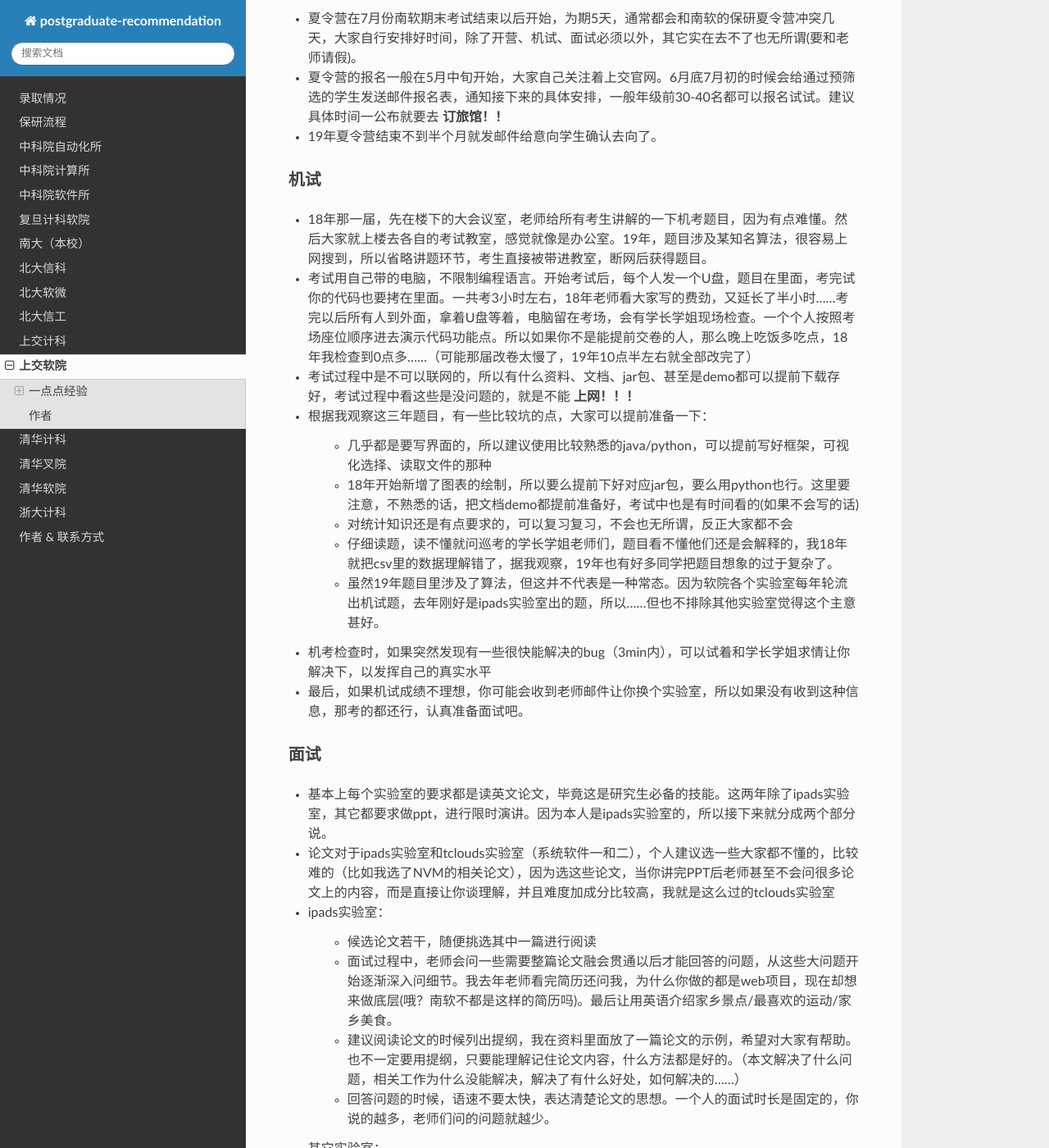
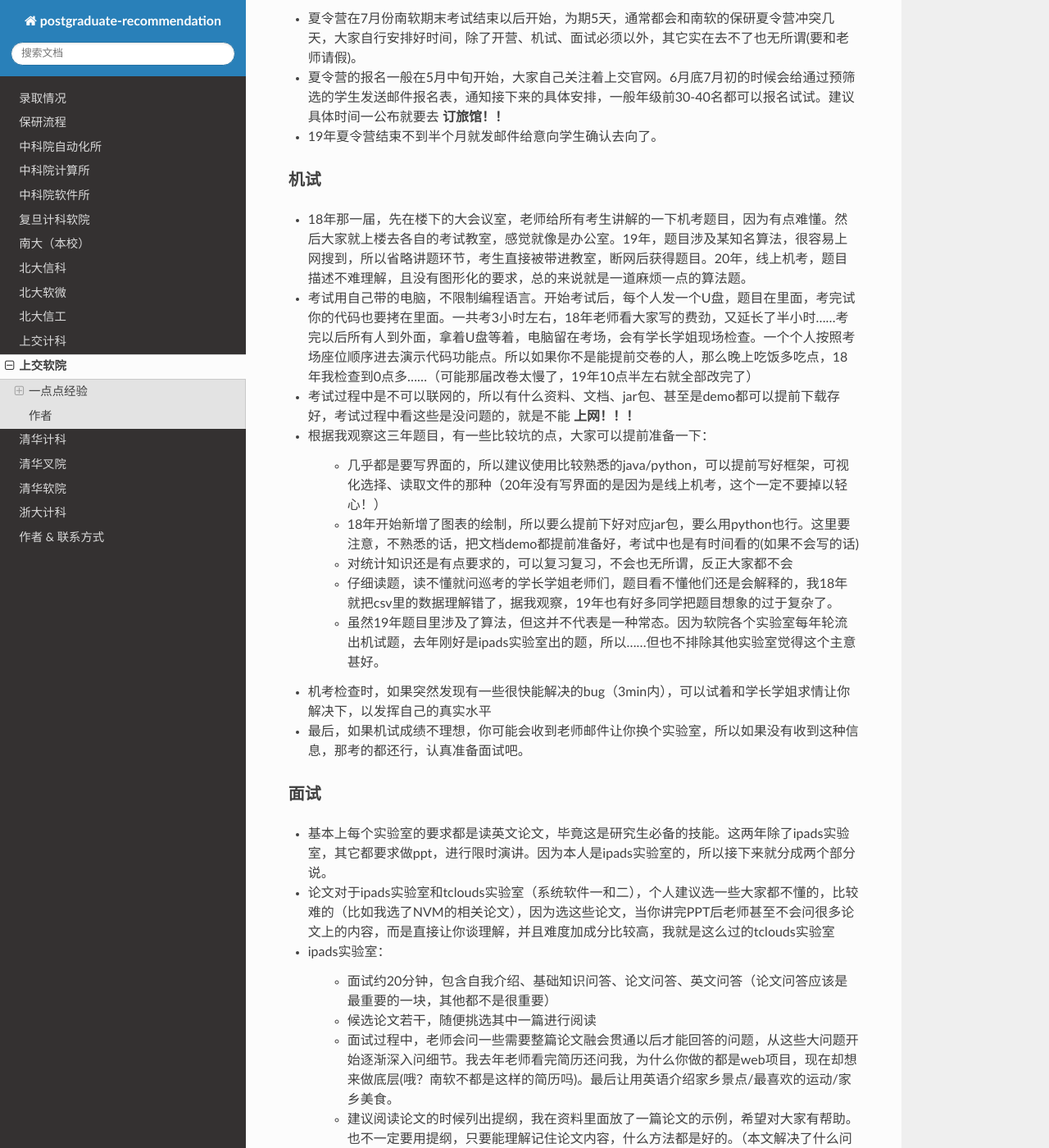
Before and after one commit to NJU-SE-15-share-review/postgraduate-recommendation, a Sphinx documentation site: the page built from source/schools/sjtu/se.rst, in a window 1280 px wide and 1400 px high, scrolled down 317 px. Shown: the whole window at 82% size. Built offline with Sphinx 7.4.7 and the Read the Docs theme 2.0.0, drawn with Linux system fonts in a browser that asks for light colours; some of the changed text lies outside the part shown.

Commit message:
add sjtu se 2020 (#8)

```diff
--- a/source/schools/sjtu/se.rst
+++ b/source/schools/sjtu/se.rst
@@ -16,12 +16,12 @@ P.S. 我18年参加夏令营考试，19年参与夏令营机试评卷，所以
 机试
 ~~~~~~~~~~~~~~~~~~~~~~~~~~~~~~~~~~~~~~
 
-* 18年那一届，先在楼下的大会议室，老师给所有考生讲解的一下机考题目，因为有点难懂。然后大家就上楼去各自的考试教室，感觉就像是办公室。19年，题目涉及某知名算法，很容易上网搜到，所以省略讲题环节，考生直接被带进教室，断网后获得题目。
+* 18年那一届，先在楼下的大会议室，老师给所有考生讲解的一下机考题目，因为有点难懂。然后大家就上楼去各自的考试教室，感觉就像是办公室。19年，题目涉及某知名算法，很容易上网搜到，所以省略讲题环节，考生直接被带进教室，断网后获得题目。20年，线上机考，题目描述不难理解，且没有图形化的要求，总的来说就是一道麻烦一点的算法题。
 * 考试用自己带的电脑，不限制编程语言。开始考试后，每个人发一个U盘，题目在里面，考完试你的代码也要拷在里面。一共考3小时左右，18年老师看大家写的费劲，又延长了半小时……考完以后所有人到外面，拿着U盘等着，电脑留在考场，会有学长学姐现场检查。一个个人按照考场座位顺序进去演示代码功能点。所以如果你不是能提前交卷的人，那么晚上吃饭多吃点，18年我检查到0点多……（可能那届改卷太慢了，19年10点半左右就全部改完了）
 * 考试过程中是不可以联网的，所以有什么资料、文档、jar包、甚至是demo都可以提前下载存好，考试过程中看这些是没问题的，就是不能 **上网！！！**
 * 根据我观察这三年题目，有一些比较坑的点，大家可以提前准备一下：
 
-    * 几乎都是要写界面的，所以建议使用比较熟悉的java/python，可以提前写好框架，可视化选择、读取文件的那种
+    * 几乎都是要写界面的，所以建议使用比较熟悉的java/python，可以提前写好框架，可视化选择、读取文件的那种（20年没有写界面的是因为是线上机考，这个一定不要掉以轻心！）
     * 18年开始新增了图表的绘制，所以要么提前下好对应jar包，要么用python也行。这里要注意，不熟悉的话，把文档demo都提前准备好，考试中也是有时间看的(如果不会写的话)
     * 对统计知识还是有点要求的，可以复习复习，不会也无所谓，反正大家都不会
     * 仔细读题，读不懂就问巡考的学长学姐老师们，题目看不懂他们还是会解释的，我18年就把csv里的数据理解错了，据我观察，19年也有好多同学把题目想象的过于复杂了。
@@ -36,10 +36,12 @@ P.S. 我18年参加夏令营考试，19年参与夏令营机试评卷，所以
 * 论文对于ipads实验室和tclouds实验室（系统软件一和二），个人建议选一些大家都不懂的，比较难的（比如我选了NVM的相关论文），因为选这些论文，当你讲完PPT后老师甚至不会问很多论文上的内容，而是直接让你谈理解，并且难度加成分比较高，我就是这么过的tclouds实验室
 * ipads实验室：
 
+    * 面试约20分钟，包含自我介绍、基础知识问答、论文问答、英文问答（论文问答应该是最重要的一块，其他都不是很重要）
     * 候选论文若干，随便挑选其中一篇进行阅读
     * 面试过程中，老师会问一些需要整篇论文融会贯通以后才能回答的问题，从这些大问题开始逐渐深入问细节。我去年老师看完简历还问我，为什么你做的都是web项目，现在却想来做底层(哦？南软不都是这样的简历吗)。最后让用英语介绍家乡景点/最喜欢的运动/家乡美食。
     * 建议阅读论文的时候列出提纲，我在资料里面放了一篇论文的示例，希望对大家有帮助。也不一定要用提纲，只要能理解记住论文内容，什么方法都是好的。（本文解决了什么问题，相关工作为什么没能解决，解决了有什么好处，如何解决的……）
     * 回答问题的时候，语速不要太快，表达清楚论文的思想。一个人的面试时长是固定的，你说的越多，老师们问的问题就越少。
+    * 论文一定要多看几遍， **抓细节！** 问的问题都是非常细节的（20年被问到过论文里的一处代码如果要修改可以怎么改），自己在看的时候也可以尝试给自己多提一些问题，越细节越好。
 
 * 其它实验室：
 
```
Also changed, not shown: other parts of source/schools/sjtu/se.rst (+1 -1 lines), source/authors.rst (+7 -0 lines), assets/sjtu-se/2020机考/README.md (added), 10 other files.
